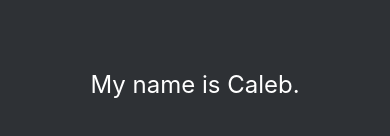
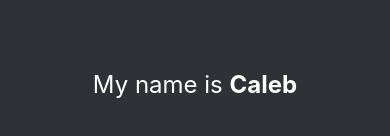
Before and after one commit to whois-Caleb/-rn-assignment2-ID-11263702, a React Native app in the folder Assignment2/: screen / in a window 390 px wide. Shown: the part 338-474 px from the top of the page. Built offline with nearby package versions, Linux system fonts and the light colour scheme.

Commit message:
Made name bold

```diff
--- a/Assignment2/App.js
+++ b/Assignment2/App.js
@@ -4,8 +4,11 @@ import { StyleSheet, Text, View } from 'react-native';
 export default function App() {
   return (
     <View style={styles.container}>
-      <Text style={styles.text}>My name is Caleb.</Text>
+      <Text>
+      <Text style={styles.text}>My name is </Text>
+      <Text style = {styles.name} >Caleb</Text>
       <StatusBar style="auto" />
+      </Text>
     </View>
   );
 }
@@ -21,4 +24,9 @@ const styles = StyleSheet.create({
     color: 'white',
     fontSize: 24,
   },
+  name: {
+    color: 'white',
+    fontSize: 24,
+    fontWeight: 'bold',
+  }
 });
```
